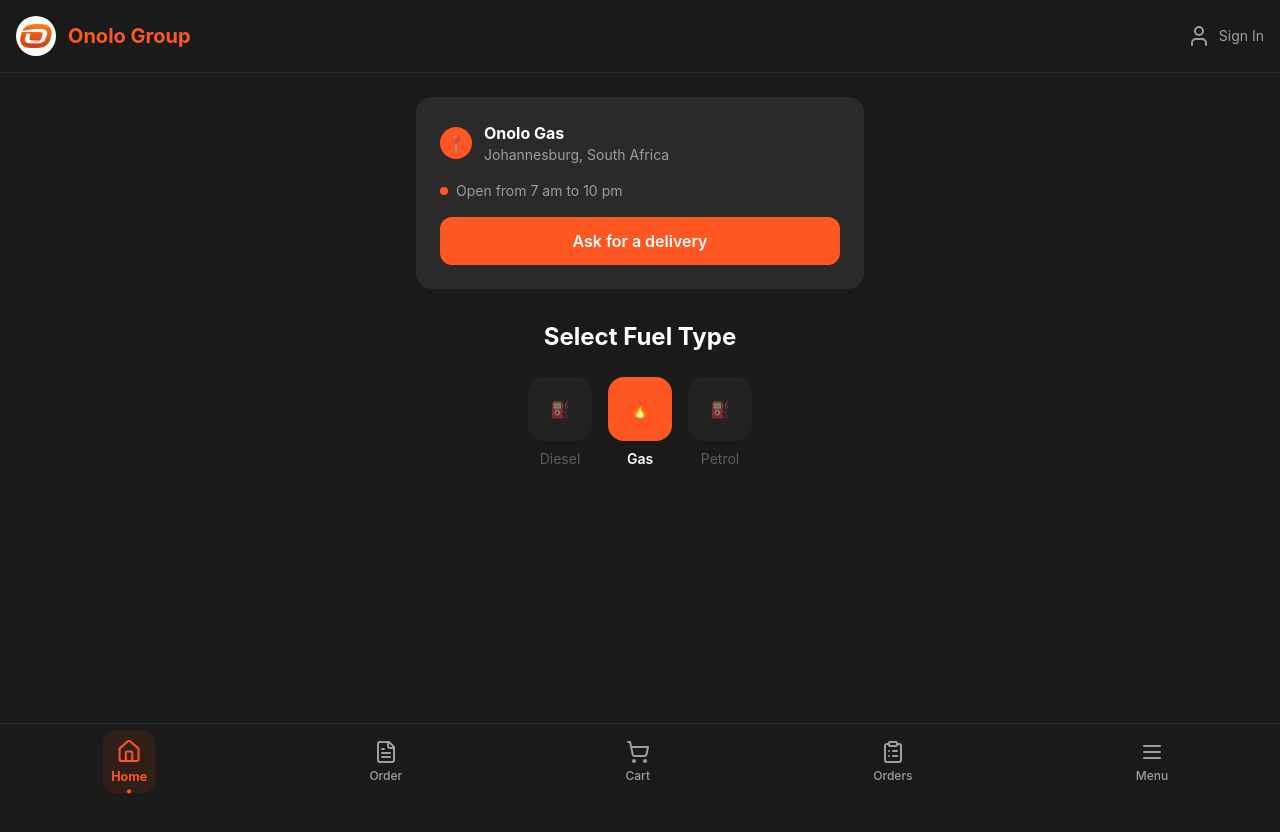
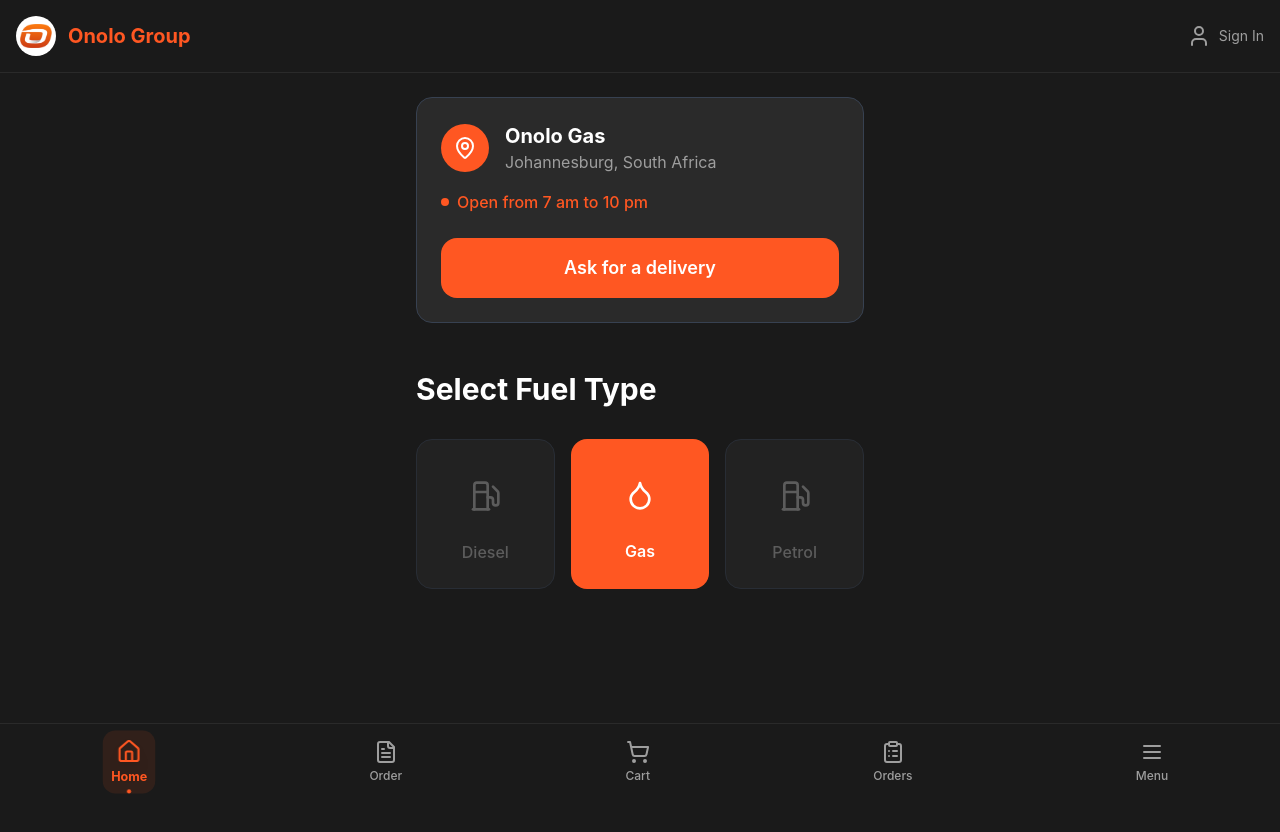
Before and after one commit to KKNMAL003/onolo-gas-express, a React (Vite) app: page / in a window 1280 px wide. Shown: the top 832 px of the page. Built offline with nearby package versions, Linux system fonts and the light colour scheme.

Commit message:
Refactor: Home screen UI update
Update the home screen UI to match the provided image reference, ensuring no impact on existing app functionality.

```diff
--- a/src/pages/Home.tsx
+++ b/src/pages/Home.tsx
@@ -1,7 +1,7 @@
 
 import React, { useState } from 'react';
 import { useNavigate } from 'react-router-dom';
-import { Phone, Mail } from 'lucide-react';
+import { Phone, Mail, MapPin, Fuel, Droplet } from 'lucide-react';
 
 const Home = () => {
   const navigate = useNavigate();
@@ -19,23 +19,23 @@ const Home = () => {
     <div className="min-h-screen bg-onolo-dark text-white p-6">
       <div className="max-w-md mx-auto">
         {/* Location Section */}
-        <div className="bg-onolo-dark-lighter rounded-2xl p-6 mb-8">
-          <div className="flex items-center space-x-3 mb-4">
-            <div className="w-8 h-8 bg-onolo-orange rounded-full flex items-center justify-center">
-              📍
+        <div className="bg-onolo-dark-lighter rounded-2xl p-6 mb-12 border border-gray-700">
+          <div className="flex items-center space-x-4 mb-4">
+            <div className="w-12 h-12 bg-onolo-orange rounded-full flex items-center justify-center">
+              <MapPin className="w-6 h-6 text-white" />
             </div>
             <div>
-              <h3 className="font-bold text-white">Onolo Gas</h3>
-              <p className="text-onolo-gray text-sm">Johannesburg, South Africa</p>
+              <h3 className="font-bold text-white text-xl">Onolo Gas</h3>
+              <p className="text-onolo-gray">Johannesburg, South Africa</p>
             </div>
           </div>
-          <div className="flex items-center space-x-2 mb-4">
+          <div className="flex items-center space-x-2 mb-6">
             <div className="w-2 h-2 bg-onolo-orange rounded-full"></div>
-            <span className="text-onolo-gray text-sm">Open from 7 am to 10 pm</span>
+            <span className="text-onolo-orange font-medium">Open from 7 am to 10 pm</span>
           </div>
           <button
             onClick={() => navigate('/order')}
-            className="w-full bg-onolo-orange hover:bg-onolo-orange-dark text-white font-semibold py-3 px-6 rounded-xl transition-colors"
+            className="w-full bg-onolo-orange hover:bg-onolo-orange-dark text-white font-semibold py-4 px-6 rounded-2xl transition-colors text-lg"
           >
             Ask for a delivery
           </button>
@@ -43,34 +43,34 @@ const Home = () => {
 
         {/* Fuel Type Selection */}
         <div className="mb-8">
-          <h2 className="text-2xl font-bold mb-6 text-center">Select Fuel Type</h2>
-          <div className="flex justify-center space-x-4">
+          <h2 className="text-3xl font-bold mb-8 text-white">Select Fuel Type</h2>
+          <div className="grid grid-cols-3 gap-4">
             <button
               onClick={() => handleFuelTypeSelect('diesel')}
-              className="flex flex-col items-center space-y-2 opacity-50 hover:opacity-75 transition-opacity"
+              className="flex flex-col items-center space-y-3 p-6 rounded-2xl bg-onolo-dark-lighter opacity-50 hover:opacity-75 transition-opacity border border-gray-700"
             >
-              <div className="w-16 h-16 bg-onolo-dark-lighter rounded-2xl flex items-center justify-center">
-                ⛽
+              <div className="w-16 h-16 flex items-center justify-center">
+                <Fuel className="w-8 h-8 text-onolo-gray" />
               </div>
-              <span className="text-onolo-gray text-sm">Diesel</span>
+              <span className="text-onolo-gray font-medium">Diesel</span>
             </button>
             <button
               onClick={() => handleFuelTypeSelect('gas')}
-              className="flex flex-col items-center space-y-2"
+              className="flex flex-col items-center space-y-3 p-6 rounded-2xl bg-onolo-orange hover:bg-onolo-orange-dark transition-colors"
             >
-              <div className="w-16 h-16 bg-onolo-orange rounded-2xl flex items-center justify-center">
-                🔥
+              <div className="w-16 h-16 flex items-center justify-center">
+                <Droplet className="w-8 h-8 text-white" />
               </div>
-              <span className="text-white text-sm font-semibold">Gas</span>
+              <span className="text-white font-semibold">Gas</span>
             </button>
             <button
               onClick={() => handleFuelTypeSelect('petrol')}
-              className="flex flex-col items-center space-y-2 opacity-50 hover:opacity-75 transition-opacity"
+              className="flex flex-col items-center space-y-3 p-6 rounded-2xl bg-onolo-dark-lighter opacity-50 hover:opacity-75 transition-opacity border border-gray-700"
             >
-              <div className="w-16 h-16 bg-onolo-dark-lighter rounded-2xl flex items-center justify-center">
-                ⛽
+              <div className="w-16 h-16 flex items-center justify-center">
+                <Fuel className="w-8 h-8 text-onolo-gray" />
               </div>
-              <span className="text-onolo-gray text-sm">Petrol</span>
+              <span className="text-onolo-gray font-medium">Petrol</span>
             </button>
           </div>
         </div>
@@ -78,7 +78,7 @@ const Home = () => {
         {/* Contact Modal */}
         {showContactModal && (
           <div className="fixed inset-0 bg-black bg-opacity-50 flex items-center justify-center p-4 z-50">
-            <div className="bg-onolo-dark-lighter rounded-2xl p-6 max-w-sm w-full">
+            <div className="bg-onolo-dark-lighter rounded-2xl p-6 max-w-sm w-full border border-gray-700">
               <h3 className="text-xl font-bold mb-4">Contact for Diesel/Petrol</h3>
               <p className="text-onolo-gray mb-6">
                 For diesel and petrol orders, please contact us directly:
```
